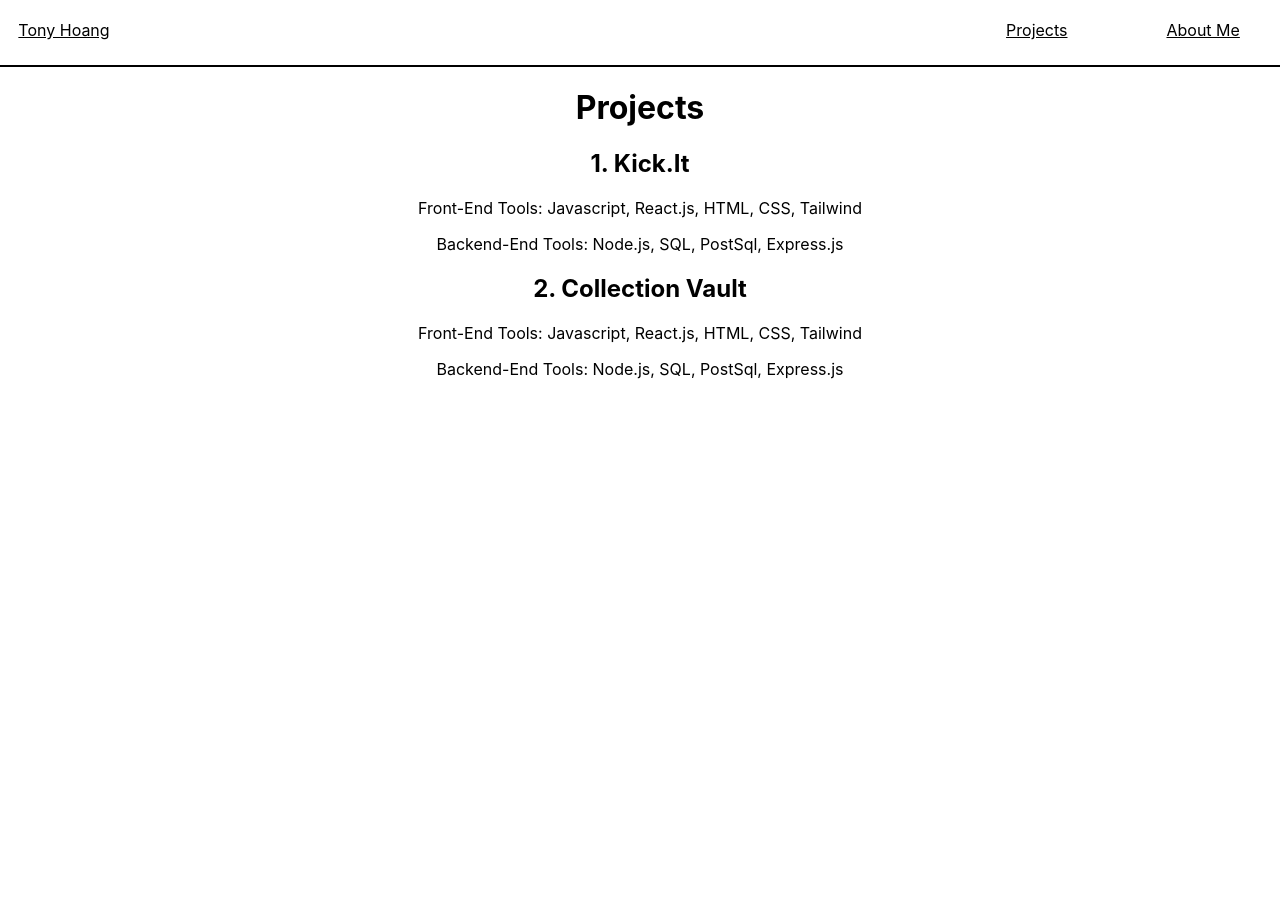
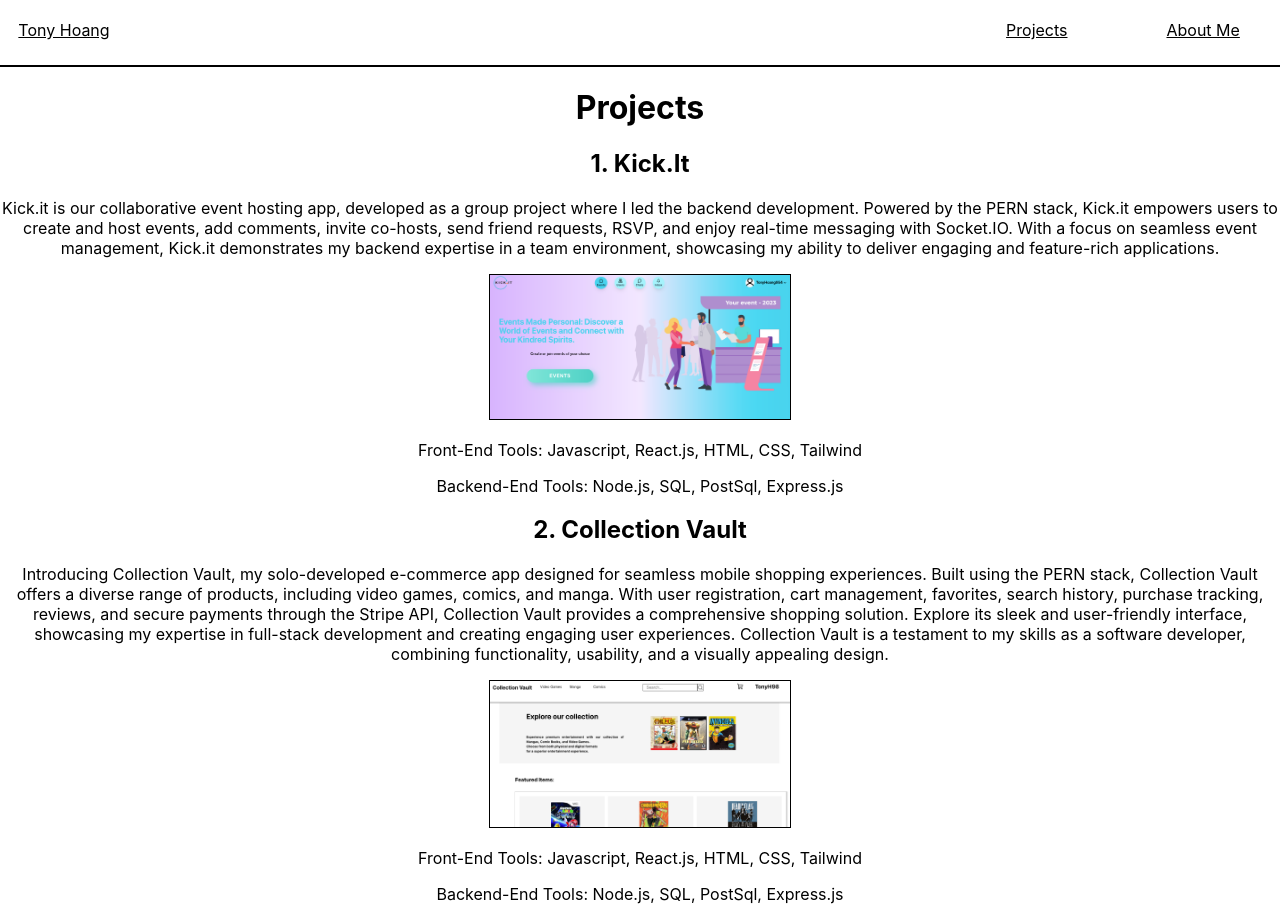
Before and after one commit to TonyH98/tony-portfolio, a React (Create React App) app: page /projects in a window 1280 px wide. Shown: the top 920 px of the page. Before the commit the page ends 800 px from the top, so only its background shows below. Built offline with nearby package versions, Linux system fonts and the light colour scheme.

Commit message:
Added project description and project screenshots

```diff
--- /dev/null
+++ b/src/Components/Projects/Project.css
@@ -0,0 +1,8 @@
+@media (min-width: 993px){
+
+.project-images{
+    border: black solid 1px;
+}
+
+
+}
--- a/src/Components/Projects/Projects.js
+++ b/src/Components/Projects/Projects.js
@@ -1,5 +1,9 @@
+import "./Project.css"
+
 
 function Projects(){
+
+
 
 return(
 
@@ -13,7 +17,13 @@ return(
 
             <div className="Kick_It">
                 <h2>1. Kick.It</h2>
-                <p className="project-descript"></p>
+                <p className="project-descript">
+                Kick.it is our collaborative event hosting app, developed as a group project where I led the backend development. Powered by the PERN stack, Kick.it empowers users to create and host events, add comments, invite co-hosts, send friend requests, RSVP, and enjoy real-time messaging with Socket.IO. With a focus on seamless event management, Kick.it demonstrates my backend expertise in a team environment, showcasing my ability to deliver engaging and feature-rich applications.
+                </p>
+
+
+             <img src="/kickit.png" width="300" alt="kickit" className="project-images"/>
+
                 <p className="front-end">
                     Front-End Tools: Javascript, React.js, HTML, CSS, Tailwind
                 </p>
@@ -25,6 +35,13 @@ return(
             <div className="Collection_Vault">
 
                 <h2>2. Collection Vault</h2>
+
+                    <p>
+                    Introducing Collection Vault, my solo-developed e-commerce app designed for seamless mobile shopping experiences. Built using the PERN stack, Collection Vault offers a diverse range of products, including video games, comics, and manga. With user registration, cart management, favorites, search history, purchase tracking, reviews, and secure payments through the Stripe API, Collection Vault provides a comprehensive shopping solution. Explore its sleek and user-friendly interface, showcasing my expertise in full-stack development and creating engaging user experiences. Collection Vault is a testament to my skills as a software developer, combining functionality, usability, and a visually appealing design.
+                    </p>
+
+                    <img src="/collectionVault.png" width="300" alt="collection" className="project-images"/>
+
 
                 <p className="front-end">
                     Front-End Tools: Javascript, React.js, HTML, CSS, Tailwind
```
Also changed, not shown: public/collectionVault.png (added), public/kickit.png (added).
